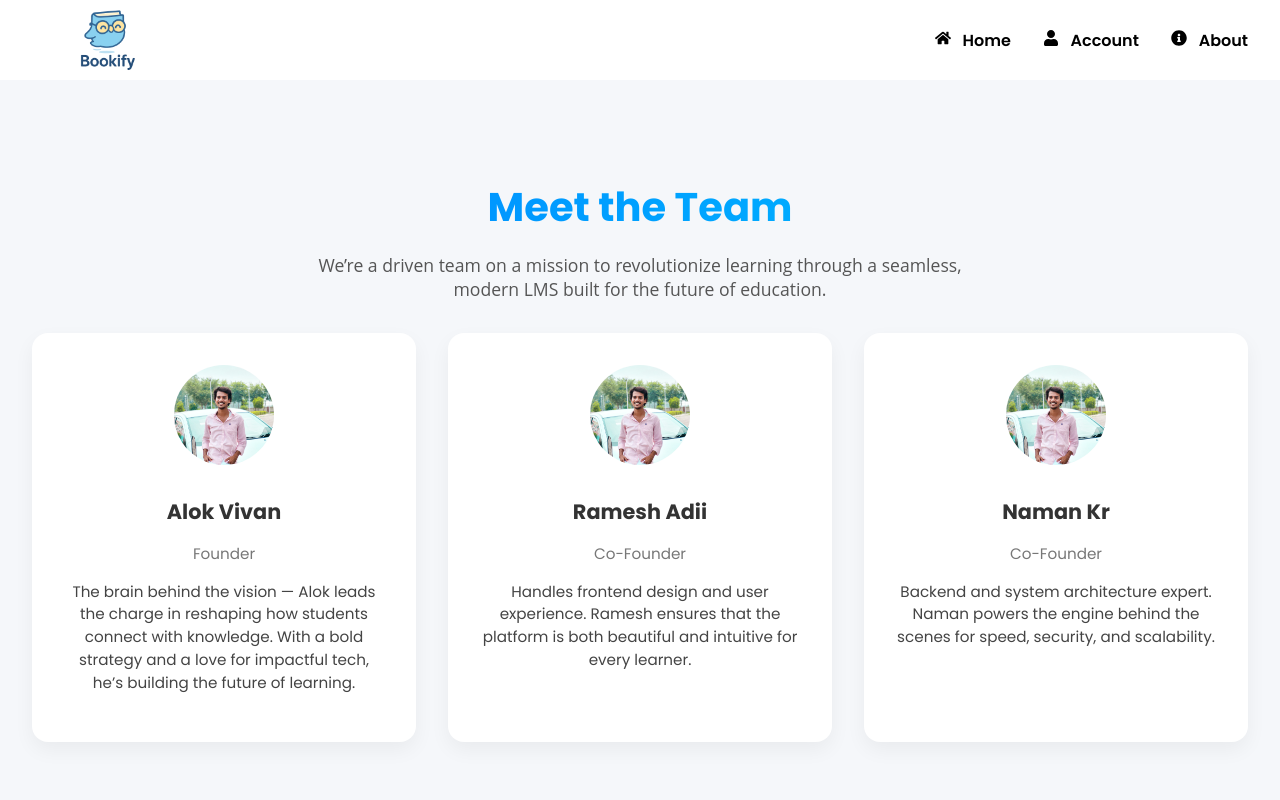
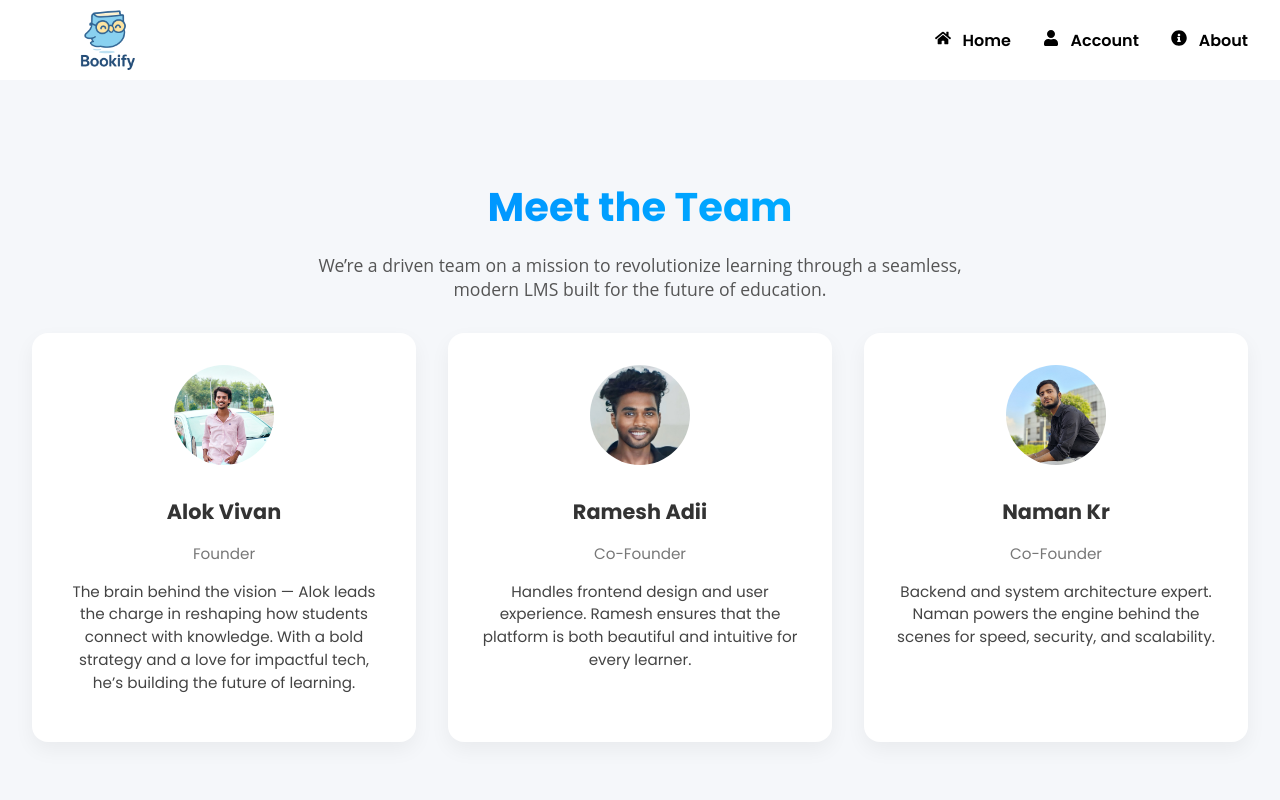
Before and after one commit to AlokVivan/Library-Management-System-LMS-, a React (Vite) app in the folder Frontend/: page /about-us in a window 1280 px wide. Shown: the top 800 px of the page. Built offline with nearby package versions, Linux system fonts and the light colour scheme; no server answers.

Commit message:
logo fix

```diff
--- a/Frontend/src/pages/AboutUs.jsx
+++ b/Frontend/src/pages/AboutUs.jsx
@@ -54,7 +54,7 @@ export default function AboutUs() {
             </div>
 
             <div className="team-card">
-              <img src="aaa.jpg" alt="Co-Founder 1" className="team-img" />
+              <img src="rrrr.jpg" alt="Co-Founder 1" className="team-img" />
               <h3>Ramesh Adii</h3>
               <p className="team-role">Co-Founder</p>
               <p className="team-bio">
@@ -63,7 +63,7 @@ export default function AboutUs() {
             </div>
 
             <div className="team-card">
-              <img src="aaa.jpg" alt="Co-Founder 2" className="team-img" />
+              <img src="nnn.jpg" alt="Co-Founder 2" className="team-img" />
               <h3>Naman Kr</h3>
               <p className="team-role">Co-Founder</p>
               <p className="team-bio">
--- a/Frontend/src/styles/HomePage.css
+++ b/Frontend/src/styles/HomePage.css
@@ -7,7 +7,7 @@ body {
 
 /* Hero Section */
 .hero-bg {
-  background-image: url('/src/assets/hero.png');
+  background-image: url('hero.png');
   background-size: cover;
   background-position: center;
   height: 80vh;
--- a/Frontend/src/styles/Login.css
+++ b/Frontend/src/styles/Login.css
@@ -13,7 +13,7 @@
   align-items: center;
   min-height: 100vh;
   width: 100%;
-  background: url('../assets/bglogin2.png') no-repeat center center;
+  background: url('bglogin2.png') no-repeat center center;
   background-size: cover;
   position: relative;
 }
```
Also changed, not shown: Frontend/public/nnn.jpg (added), Frontend/public/rrrr.jpg (added).
